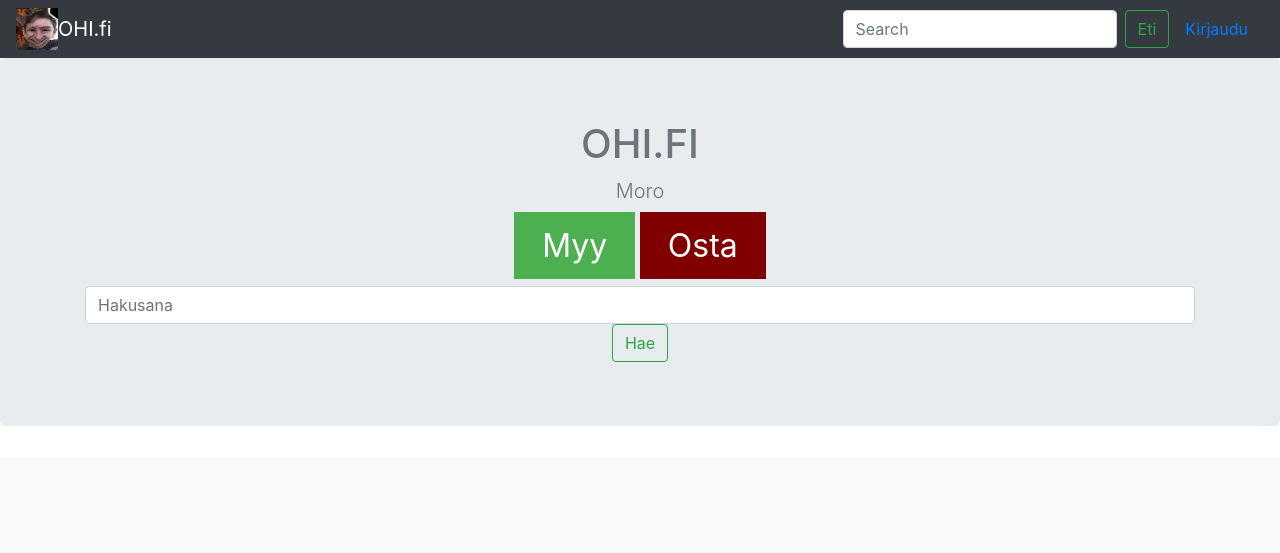
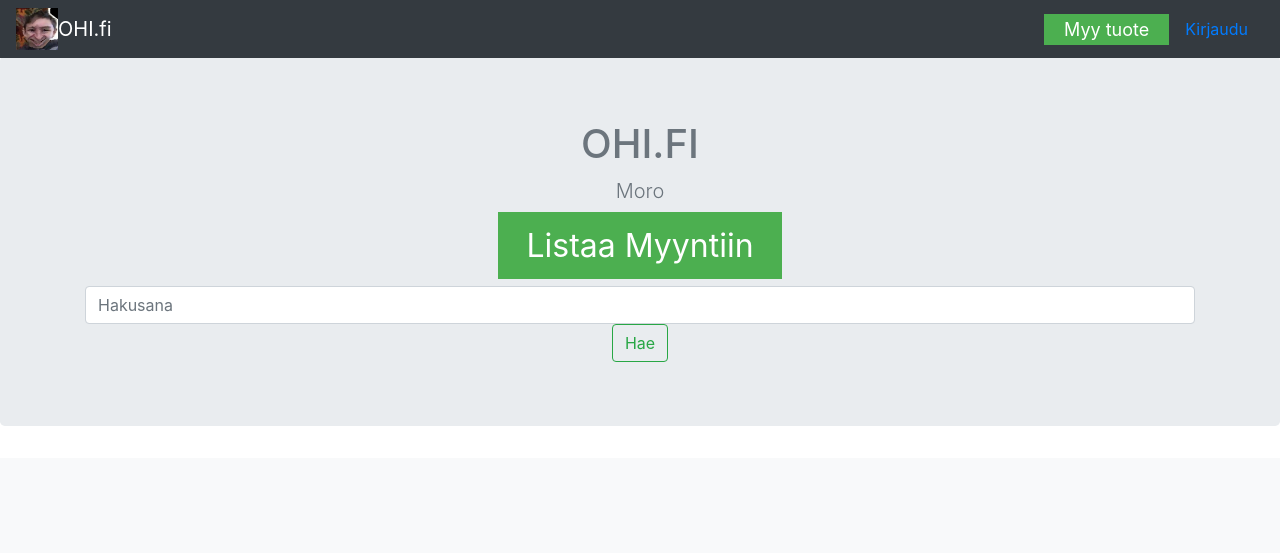
Before and after one commit to DrGrunt/newvideo, a PHP site: page /video/ in a window 1280 px wide. Shown: the top 553 px of the page. Run offline with PHP 8.4, Linux system fonts and the light colour scheme; data that the repository does not hold is empty; some libraries are stand-ins or nearby versions.

Commit message:
Myy tuote

```diff
--- a/header.php
+++ b/header.php
@@ -29,11 +29,36 @@
         -ms-user-select: none;
         user-select: none;
       }
+
       @media (min-width: 768px) {
         .bd-placeholder-img-lg {
           font-size: 3.5rem;
         }
       }
+      .kakka {
+        width: 100%;
+        height: 100%;
+        border: none;
+        background-color: #4CAF50;
+        color: white;
+        padding: 14px 28px;
+        font-size: 32px;
+        cursor: pointer;
+        text-align: center;
+      }
+      .pissa {
+        width: 100%;
+        height: 50%;
+        border: none;
+        background-color: #4CAF50;
+        color: white;
+        padding: 2px 20px;
+        font-size: 18px;
+        cursor: pointer;
+        text-align: center;
+      }
+
+    </style>
     </style>
     <!-- Custom styles for this template -->
     <link href="css/carousel.css" rel="stylesheet">
@@ -63,9 +88,8 @@
                     </li>
                 <?php endif; ?>
                 </ul>
-                <form class="form-inline mt-2 mt-md-0">
-                    <input class="form-control mr-sm-2" type="text" placeholder="Search" aria-label="Search">
-                    <button class="btn btn-outline-success my-2 my-sm-0" type="submit">Eti</button>
+                <form class="form-inline mt-8 mt-md-0">
+                <a href="lisaa_tuote.php" class="pissa">Myy tuote</a>
                 </form>
 
                 <?php if( isset($_SESSION["loggedin"]) && $_SESSION["loggedin"] === true ): ?>
--- a/index.php
+++ b/index.php
@@ -28,45 +28,7 @@
 <meta name="theme-color" content="#563d7c">
 
 
-    <style>
-      .bd-placeholder-img {
-        font-size: 1.125rem;
-        text-anchor: middle;
-        -webkit-user-select: none;
-        -moz-user-select: none;
-        -ms-user-select: none;
-        user-select: none;
-      }
 
-      @media (min-width: 768px) {
-        .bd-placeholder-img-lg {
-          font-size: 3.5rem;
-        }
-      }
-      .kakka {
-        width: 100%;
-        height: 100%;
-        border: none;
-        background-color: #4CAF50;
-        color: white;
-        padding: 14px 28px;
-        font-size: 32px;
-        cursor: pointer;
-        text-align: center;
-      }
-      .pissa {
-        width: 100%;
-        height: 100%;
-        border: none;
-        background-color: #800000;
-        color: white;
-        padding: 14px 28px;
-        font-size: 32px;
-        cursor: pointer;
-        text-align: center;
-      }
-
-    </style>
     <!-- Custom styles for this template -->
   </head>
   <body>
@@ -78,8 +40,7 @@
       <h1 class="text-secondary"Secondary link>OHI.FI</h1>
       <p class="lead text-muted">Moro</p>
       <p>
-        <a href="lisaa_tuote.php" class="kakka">Myy</a>
-        <a href="tuotelista.php" class="pissa">Osta</a>
+        <a href="lisaa_tuote.php" class="kakka">Listaa Myyntiin</a>
       </p>
       <form action="" method="post">
         <input type="text" name="haku" id="haku" placeholder="Hakusana" class="form-control mr-sm-2">
```
